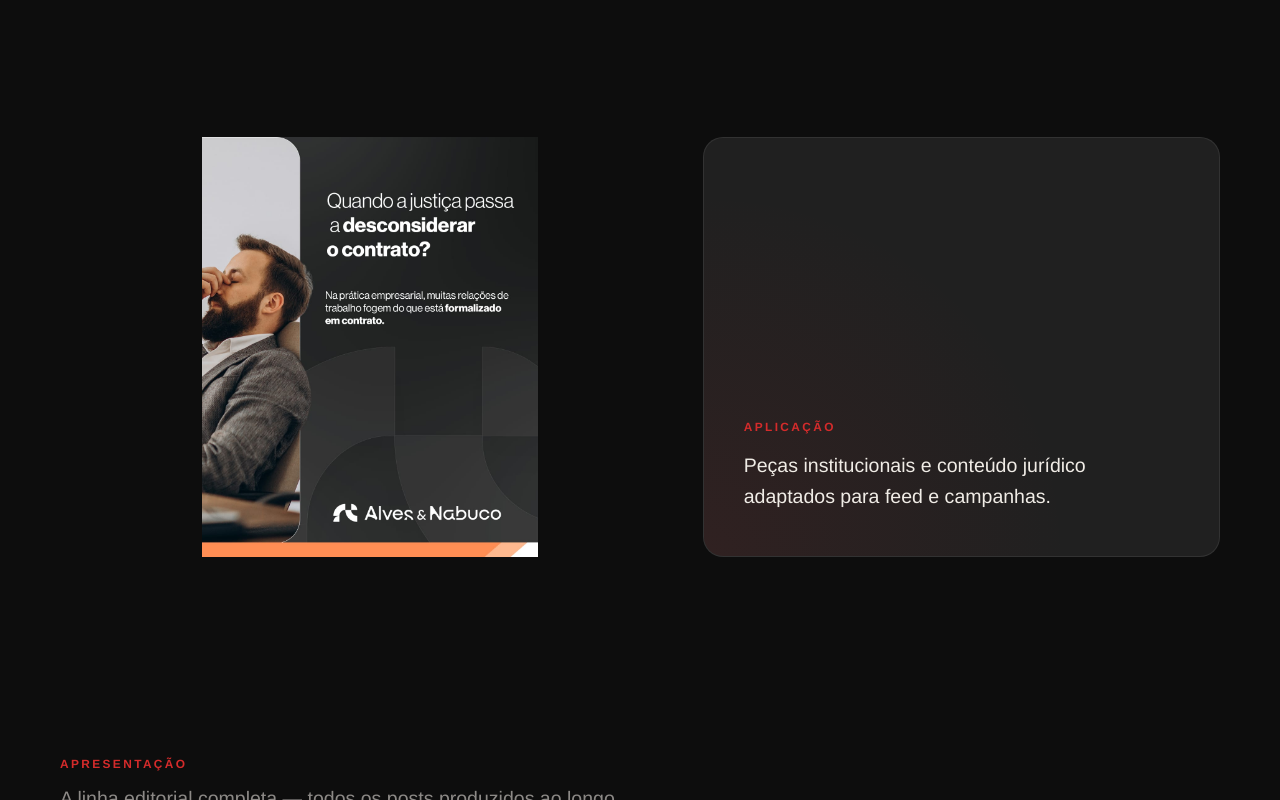
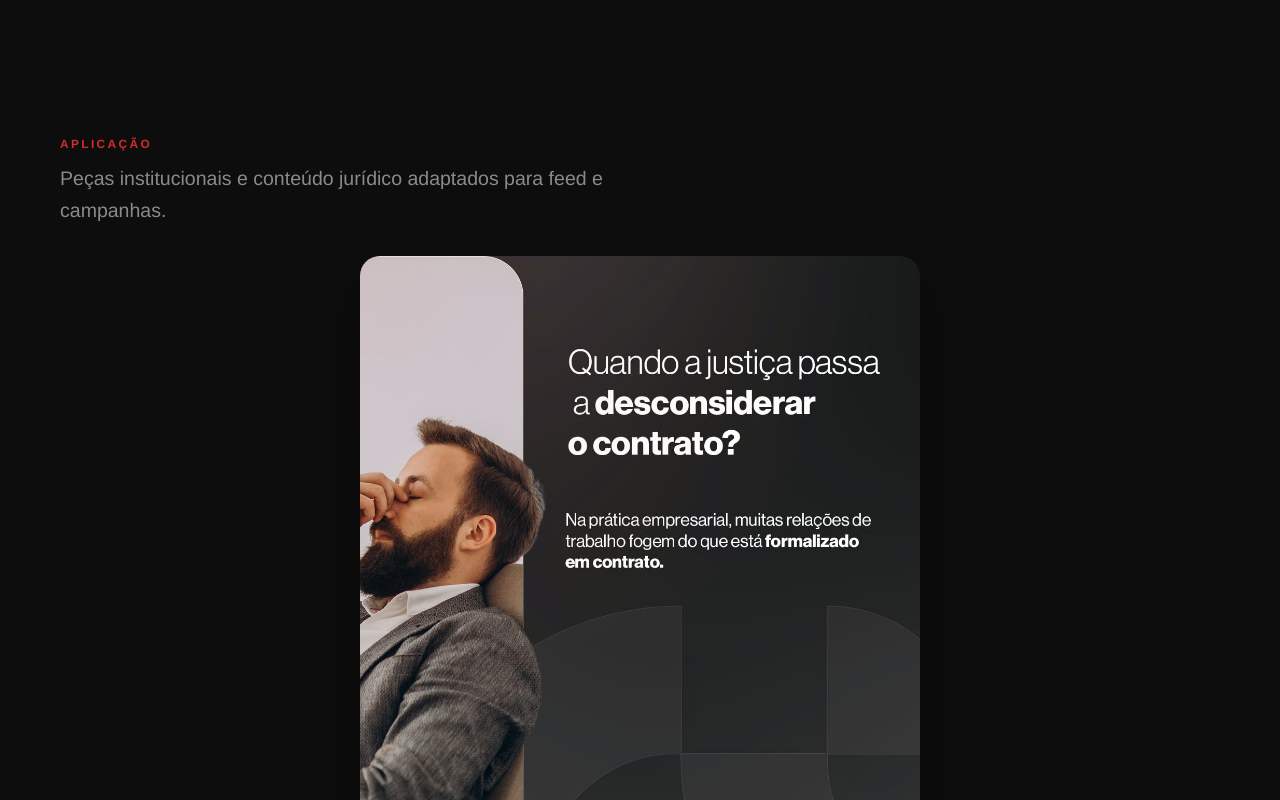
Before and after one commit to madebyfelipe/lpfds, a Next.js app: page /portfolio/alves-nabuco in a window 1280 px wide. Shown: the part 2120-2920 px from the top of the page. Built offline with nearby package versions, Linux system fonts and the light colour scheme.

Commit message:
feat: redesign case page Aplicação section
Replace the two-column image + mostly-empty dark card layout with a
header (kicker + caption) above a single centered image card, matching
the style already used by the Galeria and Apresentação sections.

```diff
--- a/app/globals.css
+++ b/app/globals.css
@@ -3621,20 +3621,38 @@ img {
 }
 
 /* 6 — Aplicação */
-.case-application__grid {
-  display: grid;
-  grid-template-columns: 1.2fr 1fr;
-  gap: 22px;
-  align-items: stretch;
+.case-application__header {
+  display: flex;
+  flex-direction: column;
+  gap: 12px;
+  margin-bottom: 30px;
 }
 
 .case-application__media {
   position: relative;
-  min-height: 420px;
+  display: block;
+  width: 100%;
+  max-width: 560px;
+  aspect-ratio: 4 / 5;
+  margin: 0 auto;
   overflow: hidden;
   border-radius: var(--radius-md);
   border: 1px solid var(--panel-line);
   background: var(--panel);
+  box-shadow: 0 24px 60px rgba(0, 0, 0, 0.35);
+}
+
+.case-application__media::before {
+  content: "";
+  position: absolute;
+  inset: 0;
+  z-index: 1;
+  background: radial-gradient(
+    circle at 0% 0%,
+    rgba(212, 43, 43, 0.08),
+    transparent 55%
+  );
+  pointer-events: none;
 }
 
 .case-application__image {
@@ -3709,33 +3727,7 @@ img {
   }
 }
 
-.case-application__card {
-  position: relative;
-  overflow: hidden;
-  display: flex;
-  flex-direction: column;
-  justify-content: flex-end;
-  gap: 16px;
-  padding: 44px 40px;
-  border-radius: var(--radius-md);
-  border: 1px solid var(--panel-line);
-  background: var(--panel-soft);
-}
-
-.case-application__card::before {
-  content: "";
-  position: absolute;
-  inset: 0;
-  background: radial-gradient(
-    circle at 0% 100%,
-    rgba(212, 43, 43, 0.09),
-    transparent 55%
-  );
-  pointer-events: none;
-}
-
 .case-application__kicker {
-  position: relative;
   font-size: 0.7rem;
   font-weight: 700;
   letter-spacing: 0.2em;
@@ -3744,11 +3736,11 @@ img {
 }
 
 .case-application__text {
-  position: relative;
   margin: 0;
+  max-width: 560px;
   font-size: 1.15rem;
   line-height: 1.6;
-  color: var(--panel-text);
+  color: var(--muted);
 }
 
 /* 6.5 — Apresentação (prancha vertical completa) */
@@ -3969,12 +3961,8 @@ img {
     height: clamp(300px, 52vh, 440px);
   }
 
-  .case-application__grid {
-    grid-template-columns: minmax(0, 1fr);
-  }
-
   .case-application__media {
-    min-height: 320px;
+    max-width: 100%;
   }
 
   .case-scope__grid {
--- a/app/portfolio/[slug]/page.tsx
+++ b/app/portfolio/[slug]/page.tsx
@@ -169,21 +169,7 @@ export default async function CasePage({
         {/* 6 — Aplicação */}
         <section className="section case-application">
           <div className="site-shell">
-            <div className="case-application__grid">
-              <Lightbox
-                src={applicationImage}
-                alt={`${project.client} — aplicação`}
-                className="case-application__media sr-left"
-              >
-                <Image
-                  src={applicationImage}
-                  alt={`${project.client} — aplicação`}
-                  fill
-                  sizes="(max-width: 768px) 100vw, 560px"
-                  className="case-application__image"
-                />
-              </Lightbox>
-              <div className="case-application__card sr-right">
+            <div className="case-application__header sr">
               <span className="case-application__kicker">
                 {project.applicationCaption?.kicker ?? "Aplicação"}
               </span>
@@ -192,7 +178,19 @@ export default async function CasePage({
                   "Peças aplicadas nos canais do cliente."}
               </p>
             </div>
-            </div>
+            <Lightbox
+              src={applicationImage}
+              alt={`${project.client} — aplicação`}
+              className="case-application__media sr"
+            >
+              <Image
+                src={applicationImage}
+                alt={`${project.client} — aplicação`}
+                fill
+                sizes="(max-width: 768px) 100vw, 720px"
+                className="case-application__image"
+              />
+            </Lightbox>
           </div>
         </section>
 
```
Lines whose indentation alone changed are shown as unchanged.
